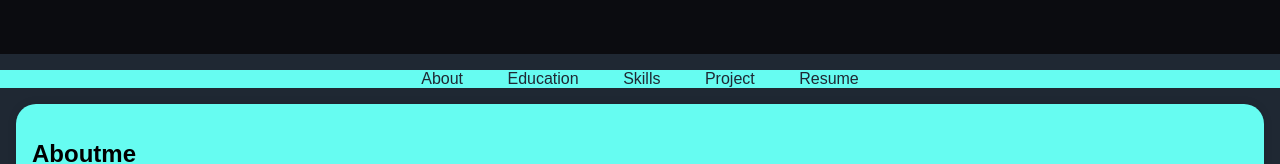
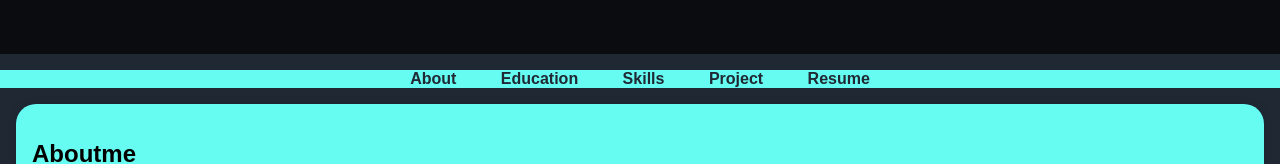
Before and after one commit to SMD-BAHATH/my-portfolio, a plain HTML site: page index.html in a window 1280 px wide. Shown: the part 180-344 px from the top of the page. Drawn offline with Linux system fonts and the light colour scheme.

Commit message:
Update index.html

```diff
--- a/index.html
+++ b/index.html
@@ -20,11 +20,11 @@
     </header>
     <nav>
         <ul>
-            <li><a href="#about">About</a></li>
-            <li><a href="#education">Education</a></li>
-            <li><a href="#skills">Skills</a></li>
-            <li><a href="#project">Project</a></li>
-            <li><a href="#resume">Resume</a></li>
+             <li><a href="#about"><b>About</b></a></li>
+            <li><a href="#education"><b>Education</b></a></li>
+            <li><a href="#skills"><b>Skills</b></a></li>
+            <li><a href="#project"><b>Project</b></a></li>
+            <li><a href="#resume"><b>Resume</b></a></li>
         </ul>
 
     </nav>
```
